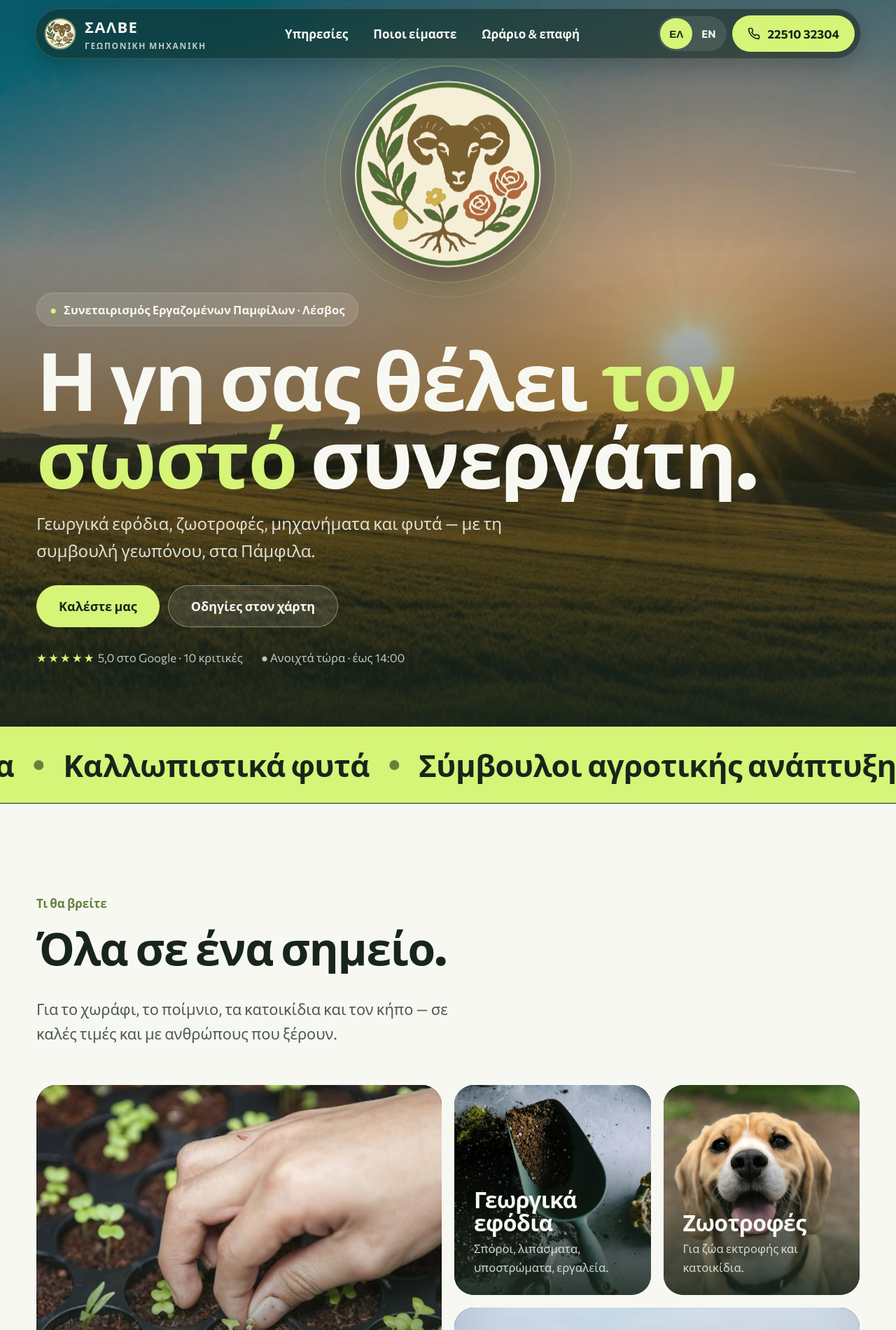
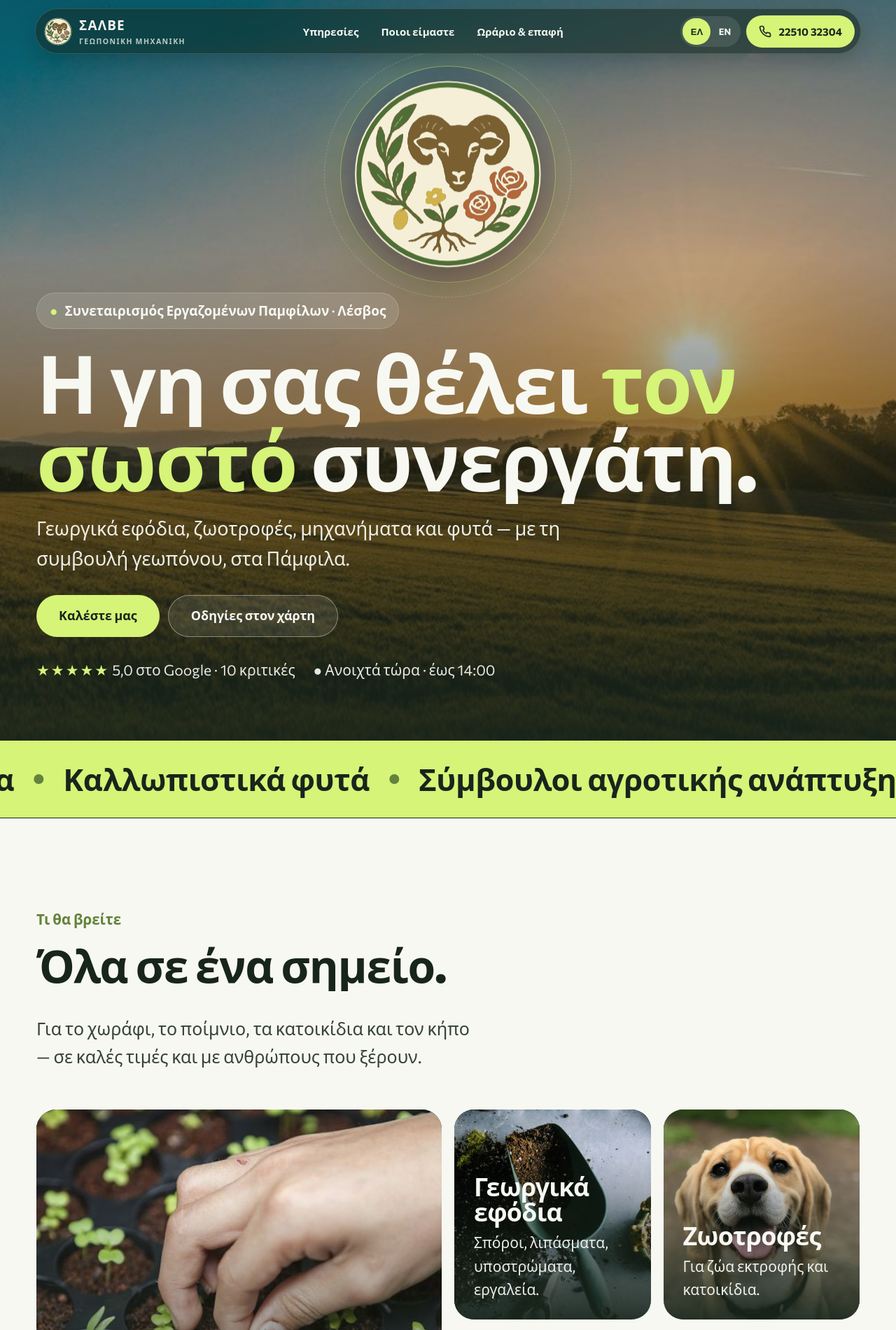
Before and after one commit to ava1313/ProfilePage, a plain HTML site: page salve/index.html in a window 1280 px wide. Shown: the top 1900 px of the page at 70% size. Drawn offline with nearby package versions, Linux system fonts and the light colour scheme.

Commit message:
Salve: restore navbar size (no wrapping), larger and higher-contrast small text
Co-Authored-By: Claude Opus 5.5 <noreply@anthropic.com>
Claude-Session: https://claude.ai/code/session_01TaVXHioPtRcoUn74DPgCSn

```diff
--- a/salve/index.html
+++ b/salve/index.html
@@ -14,11 +14,11 @@
 <link rel="preconnect" href="https://fonts.gstatic.com" crossorigin>
 <link href="https://fonts.googleapis.com/css2?family=Commissioner:wght@400;500;600;700;800;900&display=swap" rel="stylesheet">
 <style>
-:root{--forest:#18251B;--forest2:#223326;--lime:#D5F478;--off:#F7F8F2;--olive:#64823B;--ink:#18251B;--muted:#4d5a4f;--r:28px;--safe:env(safe-area-inset-bottom,0px)}
+:root{--forest:#18251B;--forest2:#223326;--lime:#D5F478;--off:#F7F8F2;--olive:#64823B;--ink:#18251B;--muted:#36433a;--r:28px;--safe:env(safe-area-inset-bottom,0px)}
 *{box-sizing:border-box;min-width:0}
 html{-webkit-text-size-adjust:100%}
 html.lenis,html.lenis body{height:auto}.lenis.lenis-smooth{scroll-behavior:auto!important}
-body{margin:0;background:var(--off);color:var(--ink);font:18px/1.6 'Commissioner',system-ui,sans-serif;overflow-x:clip}
+body{margin:0;background:var(--off);color:var(--ink);font:19px/1.6 'Commissioner',system-ui,sans-serif;overflow-x:clip}
 img{max-width:100%;display:block}
 a{color:inherit}
 :focus-visible{outline:3px solid var(--lime);outline-offset:3px;border-radius:8px}
@@ -45,18 +45,18 @@ body.loading{overflow:hidden}
 /* nav */
 .nav{position:fixed;top:max(12px,env(safe-area-inset-top));left:50%;transform:translateX(-50%);z-index:50;width:min(1180px,calc(100% - 24px));display:flex;align-items:center;justify-content:space-between;gap:12px;padding:8px 8px 8px 12px;border-radius:999px;background:rgba(24,37,27,.55);backdrop-filter:blur(18px) saturate(160%);-webkit-backdrop-filter:blur(18px) saturate(160%);border:1px solid rgba(247,248,242,.14);color:var(--off);box-shadow:0 10px 30px rgba(0,0,0,.18);transition:background .3s}
 .nav.solid{background:rgba(24,37,27,.82)}
-.brand{display:flex;align-items:center;gap:12px;text-decoration:none;font-weight:900;font-size:22px;letter-spacing:.06em}
-.brand img{width:46px;height:46px}
-.brand small{display:block;font-size:12px;letter-spacing:.14em;font-weight:600;opacity:.75}
+.brand{display:flex;align-items:center;gap:10px;text-decoration:none;font-weight:900;font-size:19px;white-space:nowrap;letter-spacing:.06em}
+.brand img{width:40px;height:40px}
+.brand small{display:block;font-size:10.5px;letter-spacing:.14em;font-weight:600;opacity:.75}
 .links{display:flex;gap:4px}
-.links a{text-decoration:none;font-weight:600;font-size:17px;padding:12px 16px;border-radius:999px;transition:background .2s,color .2s}
+.links a{white-space:nowrap;text-decoration:none;font-weight:600;font-size:15px;padding:10px 14px;border-radius:999px;transition:background .2s,color .2s}
 .links a:hover{background:rgba(213,244,120,.16);color:var(--lime)}
 .nav-r{display:flex;align-items:center;gap:8px}
 .lang{display:flex;background:rgba(247,248,242,.1);border-radius:999px;padding:3px}
-.lang button{border:0;background:none;color:var(--off);font:700 15px 'Commissioner',sans-serif;min-width:46px;height:44px;border-radius:999px;cursor:pointer}
+.lang button{border:0;background:none;color:var(--off);font:700 13px 'Commissioner',sans-serif;min-width:40px;height:38px;border-radius:999px;cursor:pointer}
 .lang button[aria-pressed=true]{background:var(--lime);color:var(--forest)}
-.nav .btn{min-height:52px;padding:0 22px;font-size:17px}
-.menu-btn{display:none;width:52px;height:52px;border-radius:50%;border:0;background:rgba(247,248,242,.12);color:var(--off);cursor:pointer}
+.nav .btn{min-height:46px;padding:0 18px;font-size:15px;white-space:nowrap}
+.menu-btn{display:none;width:46px;height:46px;border-radius:50%;border:0;background:rgba(247,248,242,.12);color:var(--off);cursor:pointer}
 .sheet{position:fixed;inset:0;z-index:49;background:rgba(24,37,27,.96);backdrop-filter:blur(10px);display:flex;flex-direction:column;justify-content:center;padding:100px 28px 40px;gap:6px;opacity:0;pointer-events:none;transition:opacity .3s}
 .sheet.open{opacity:1;pointer-events:auto}
 .sheet a{color:var(--off);text-decoration:none;font-size:40px;font-weight:800;padding:8px 0;border-bottom:1px solid rgba(247,248,242,.1)}
@@ -73,13 +73,13 @@ body.loading{overflow:hidden}
 .hero-logo .ring::after{content:"";position:absolute;inset:-40px;border-radius:50%;border:1px dashed rgba(247,248,242,.25);animation:rot 40s linear infinite}
 .hero-logo img{width:100%;height:100%;filter:drop-shadow(0 24px 40px rgba(0,0,0,.45));animation:float 6s ease-in-out infinite}
 @keyframes float{50%{transform:translateY(-10px)}}@keyframes rot{to{transform:rotate(360deg)}}
-.chip{display:inline-flex;align-items:center;gap:10px;padding:10px 18px;border-radius:999px;background:rgba(247,248,242,.12);backdrop-filter:blur(8px);-webkit-backdrop-filter:blur(8px);font-size:clamp(15px,1.3vw,17px);font-weight:600;border:1px solid rgba(247,248,242,.18)}
+.chip{display:inline-flex;align-items:center;gap:10px;padding:10px 18px;border-radius:999px;background:rgba(247,248,242,.12);backdrop-filter:blur(8px);-webkit-backdrop-filter:blur(8px);font-size:clamp(16px,1.6vw,19px);font-weight:600;border:1px solid rgba(247,248,242,.18)}
 .chip b{color:var(--lime)}
 .hero h1{font-size:clamp(44px,9vw,128px);margin:20px 0 0;max-width:1100px;line-height:.96}
 .hero h1 em{font-style:normal;color:var(--lime)}
-.hero p{font-size:clamp(19px,1.9vw,24px);max-width:680px;margin:22px 0 0;color:rgba(247,248,242,.86)}
+.hero p{font-size:clamp(20px,2.2vw,27px);max-width:760px;margin:22px 0 0;color:rgba(247,248,242,.95)}
 .hero-cta{display:flex;flex-wrap:wrap;gap:12px;margin-top:30px}
-.hero-meta{display:flex;flex-wrap:wrap;gap:10px 26px;margin-top:30px;font-size:clamp(16px,1.3vw,18px);color:rgba(247,248,242,.75)}
+.hero-meta{display:flex;flex-wrap:wrap;gap:10px 26px;margin-top:30px;font-size:clamp(18px,1.7vw,21px);color:rgba(247,248,242,.92)}
 .stars{color:var(--lime);letter-spacing:2px}
 
 /* marquee */
@@ -91,18 +91,18 @@ body.loading{overflow:hidden}
 
 /* sections */
 .sec{padding:clamp(72px,10vw,140px) 0}
-.eyebrow{display:inline-block;font-weight:700;font-size:17px;color:var(--olive);margin-bottom:16px}
-.lead{font-size:clamp(19px,1.7vw,22px);color:var(--muted);max-width:620px;margin:18px 0 0}
+.eyebrow{display:inline-block;font-weight:700;font-size:clamp(18px,1.6vw,21px);color:var(--olive);margin-bottom:16px}
+.lead{font-size:clamp(20px,2vw,25px);color:var(--muted);max-width:620px;margin:18px 0 0}
 .head{display:flex;flex-wrap:wrap;justify-content:space-between;align-items:flex-end;gap:20px 40px;margin-bottom:clamp(32px,5vw,56px)}
 
 /* bento */
 .bento{display:grid;grid-template-columns:repeat(4,minmax(0,1fr));grid-auto-rows:300px;gap:18px}
 .tile{position:relative;border-radius:var(--r);overflow:hidden;background:var(--forest);color:var(--off);text-decoration:none;isolation:isolate}
 .tile img{position:absolute;inset:0;width:100%;height:100%;object-fit:cover;transition:transform .8s cubic-bezier(.2,.8,.2,1);z-index:-2}
-.tile::before{content:"";position:absolute;inset:0;background:linear-gradient(180deg,rgba(24,37,27,0) 30%,rgba(24,37,27,.88) 100%);z-index:-1;transition:background .4s}
+.tile::before{content:"";position:absolute;inset:0;background:linear-gradient(180deg,rgba(24,37,27,0) 20%,rgba(24,37,27,.93) 100%);z-index:-1;transition:background .4s}
 .tile .tx{position:absolute;left:0;right:0;bottom:0;padding:26px 28px}
-.tile h3{font-size:clamp(24px,2.5vw,34px)}
-.tile p{margin:8px 0 0;font-size:clamp(16px,1.3vw,18px);color:rgba(247,248,242,.82);max-width:380px}
+.tile h3{font-size:clamp(26px,2.8vw,36px)}
+.tile p{margin:8px 0 0;font-size:clamp(18px,1.7vw,21px);color:rgba(247,248,242,.95);max-width:380px}
 .tile .ar{position:absolute;top:18px;right:18px;width:46px;height:46px;border-radius:50%;background:var(--lime);color:var(--forest);display:grid;place-items:center;transform:scale(.6) rotate(-45deg);opacity:0;transition:.4s cubic-bezier(.2,.8,.2,1)}
 .tile:hover img{transform:scale(1.08)}
 .tile:hover::before{background:linear-gradient(180deg,rgba(24,37,27,.1) 0%,rgba(24,37,27,.92) 100%)}
@@ -112,7 +112,7 @@ body.loading{overflow:hidden}
 .tile.stat{background:var(--lime);color:var(--forest);display:flex;flex-direction:column;justify-content:space-between;padding:24px}
 .tile.stat::before{display:none}
 .stat .big{font-size:clamp(56px,6vw,84px);font-weight:900;line-height:1;letter-spacing:-.04em}
-.stat p{color:var(--forest);margin:0;font-weight:600;font-size:clamp(17px,1.4vw,19px)}
+.stat p{color:var(--forest);margin:0;font-weight:700;font-size:clamp(19px,1.8vw,22px)}
 
 /* about */
 .about{background:var(--forest);color:var(--off);overflow:hidden}
@@ -120,28 +120,28 @@ body.loading{overflow:hidden}
 .about .pic{border-radius:var(--r);overflow:hidden;aspect-ratio:1/1;background:#F5EFD7;padding:clamp(18px,4%,36px);display:grid;place-items:center}
 .about .pic img{width:100%;height:100%;object-fit:contain}
 .about .eyebrow{color:var(--lime)}
-.about p{color:rgba(247,248,242,.85);font-size:clamp(19px,1.7vw,22px);margin:20px 0 0}
+.about p{color:rgba(247,248,242,.95);font-size:clamp(20px,2vw,24px);margin:20px 0 0}
 .pills{display:flex;flex-wrap:wrap;gap:10px;margin-top:28px}
-.pills span{padding:12px 20px;border-radius:999px;border:1px solid rgba(213,244,120,.4);color:var(--lime);font-weight:600;font-size:17px}
+.pills span{padding:12px 20px;border-radius:999px;border:1px solid rgba(213,244,120,.4);color:var(--lime);font-weight:600;font-size:19px}
 
 /* visit */
 .visit-g{display:grid;grid-template-columns:repeat(2,minmax(0,1fr));gap:16px}
 .card{background:#fff;border-radius:var(--r);padding:clamp(24px,3.5vw,40px);border:1px solid #e6e9dc}
-.status{display:inline-flex;align-items:center;gap:10px;font-weight:700;font-size:17px;padding:10px 18px;border-radius:999px;background:#eef1e4}
+.status{display:inline-flex;align-items:center;gap:10px;font-weight:700;font-size:19px;padding:10px 18px;border-radius:999px;background:#eef1e4}
 .status i{width:9px;height:9px;border-radius:50%;background:#b4402e}
 .status.open i{background:#3fae4a;box-shadow:0 0 0 4px rgba(63,174,74,.18)}
 .hours{list-style:none;padding:0;margin:22px 0 0}
-.hours li{display:flex;flex-wrap:wrap;justify-content:space-between;gap:4px 20px;padding:20px 0;border-bottom:1px solid #eceee4;font-size:clamp(18px,1.6vw,21px)}
+.hours li{display:flex;flex-wrap:wrap;justify-content:space-between;gap:4px 20px;padding:20px 0;border-bottom:1px solid #eceee4;font-size:clamp(19px,1.9vw,23px)}
 .hours li:last-child{border:0}
 .hours li.today{font-weight:800}
 .hours .t{font-variant-numeric:tabular-nums;color:var(--muted);white-space:nowrap}
 .contact{background:var(--olive);color:var(--off);border:0;display:flex;flex-direction:column;gap:22px}
-.contact .lbl{font-size:16px;font-weight:600;opacity:.75}
+.contact .lbl{font-size:18px;font-weight:600;opacity:.9}
 .contact .val{font-size:clamp(22px,2vw,28px);font-weight:700;text-decoration:none}
 .map{grid-column:1/-1;border-radius:var(--r);overflow:hidden;height:clamp(280px,40vw,440px);background:#dfe5d2}
 .map iframe{width:100%;height:100%;border:0;filter:saturate(.8)}
 
-footer{background:var(--forest);color:rgba(247,248,242,.75);padding:56px 0 calc(40px + var(--safe));font-size:16px}
+footer{background:var(--forest);color:rgba(247,248,242,.88);padding:56px 0 calc(40px + var(--safe));font-size:18px}
 footer .wrap{display:flex;flex-wrap:wrap;justify-content:space-between;gap:20px;align-items:flex-end}
 footer .bigname{font-size:clamp(48px,11vw,150px);font-weight:900;color:var(--off);line-height:.9;letter-spacing:-.03em;width:100%}
 footer .bigname span{color:var(--lime)}
@@ -151,14 +151,14 @@ footer .bigname span{color:var(--lime)}
 
 @media (max-width:960px){
   .links{display:none}.menu-btn{display:grid;place-items:center}
-  .nav .call-txt{display:none}.nav .btn{width:52px;padding:0}
+  .nav .call-txt{display:none}.nav .btn{width:46px;padding:0}
   .bento{grid-template-columns:repeat(2,minmax(0,1fr));grid-auto-rows:280px}
   .t1{grid-column:span 2;grid-row:span 1}.t4{grid-column:span 2}
   .about-g,.visit-g{grid-template-columns:minmax(0,1fr)}
 }
 @media (max-width:600px){
   body{padding-bottom:calc(92px + var(--safe))}
-  .brand small{display:none}.brand{font-size:20px}.brand img{width:40px;height:40px}
+  .brand small{display:none}.brand{font-size:17px}.brand img{width:36px;height:36px}
   .hero{min-height:92svh}
   .hero-logo{padding-top:104px}
   .hero-cta .btn{flex:1 1 100%}
```
